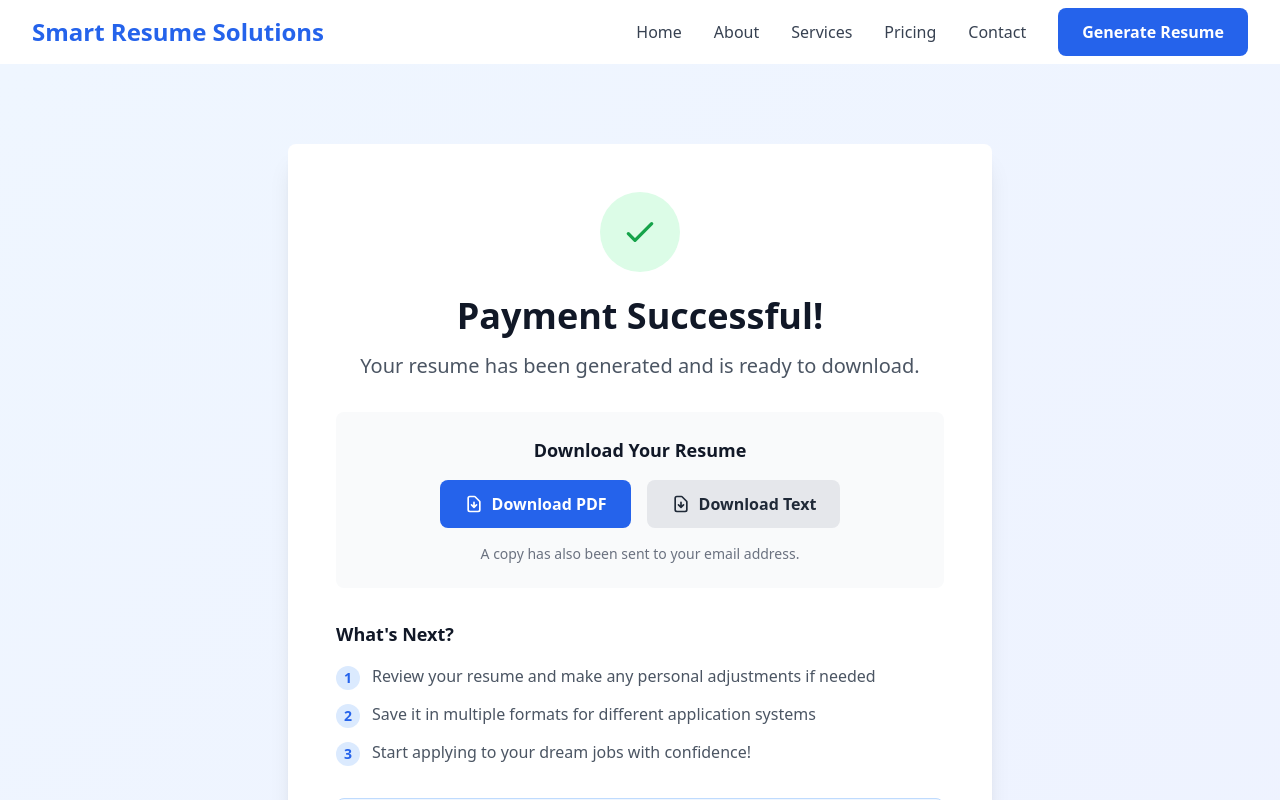
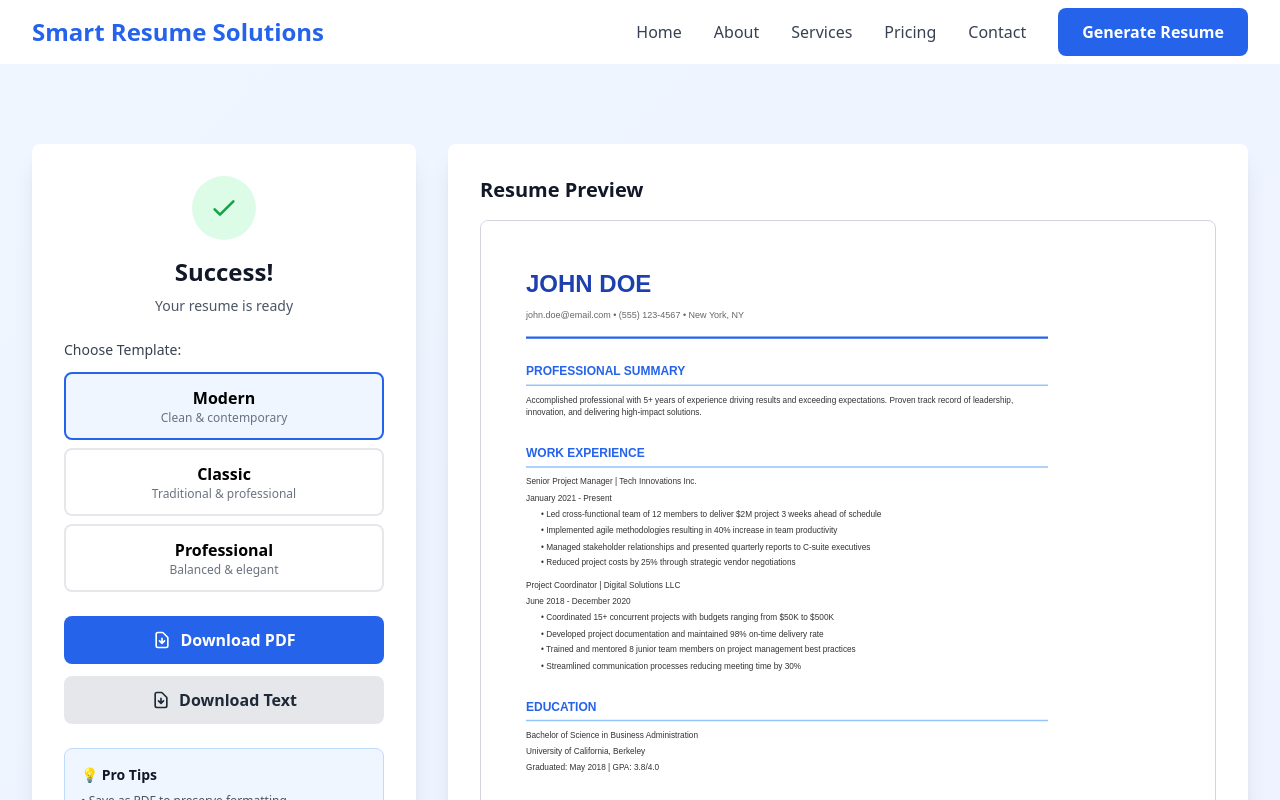
Before and after one commit to smartresumegen-ctrl/Smart-Resume-Solutions, a Next.js app: page /success in a window 1280 px wide. Shown: the top 800 px of the page. Built offline with nearby package versions, Linux system fonts and the light colour scheme.

Commit message:
Add professional resume templates

```diff
--- /dev/null
+++ b/components/ResumeTemplate.js
@@ -0,0 +1,274 @@
+import React from 'react'
+
+export default function ResumeTemplate({ resumeData, template = 'modern' }) {
+  // Parse resume data (in real app, this would be structured data)
+  // For now, we'll format the text content nicely
+
+  const parseContent = (content) => {
+    if (!content) return null
+    const lines = content.split('\n')
+    return lines
+  }
+
+  const ModernTemplate = () => (
+    <div className="resume-container modern-template" style={styles.container}>
+      <div style={styles.modernHeader}>
+        <h1 style={styles.modernName}>{resumeData.name || 'Resume'}</h1>
+        <div style={styles.modernContact}>
+          {resumeData.email && <span>{resumeData.email}</span>}
+          {resumeData.phone && <span> • {resumeData.phone}</span>}
+          {resumeData.location && <span> • {resumeData.location}</span>}
+        </div>
+      </div>
+
+      <div style={styles.modernContent}>
+        {parseContent(resumeData.content)?.map((line, index) => {
+          if (line.trim() === '') return <div key={index} style={{ height: '8px' }} />
+
+          // Detect section headers (all caps or specific keywords)
+          if (line.toUpperCase() === line && line.length > 3 && line.length < 40) {
+            return (
+              <h2 key={index} style={styles.modernSectionHeader}>
+                {line}
+              </h2>
+            )
+          }
+
+          // Detect bullet points
+          if (line.trim().startsWith('•') || line.trim().startsWith('-')) {
+            return (
+              <div key={index} style={styles.modernBullet}>
+                • {line.replace(/^[•\-]\s*/, '')}
+              </div>
+            )
+          }
+
+          // Regular text
+          return <div key={index} style={styles.modernText}>{line}</div>
+        })}
+      </div>
+    </div>
+  )
+
+  const ClassicTemplate = () => (
+    <div className="resume-container classic-template" style={styles.container}>
+      <div style={styles.classicHeader}>
+        <h1 style={styles.classicName}>{resumeData.name || 'Resume'}</h1>
+        <div style={styles.classicContact}>
+          {resumeData.email && <div>{resumeData.email}</div>}
+          {resumeData.phone && <div>{resumeData.phone}</div>}
+          {resumeData.location && <div>{resumeData.location}</div>}
+        </div>
+      </div>
+
+      <div style={styles.classicDivider}></div>
+
+      <div style={styles.classicContent}>
+        {parseContent(resumeData.content)?.map((line, index) => {
+          if (line.trim() === '') return <div key={index} style={{ height: '10px' }} />
+
+          if (line.toUpperCase() === line && line.length > 3 && line.length < 40) {
+            return (
+              <h2 key={index} style={styles.classicSectionHeader}>
+                {line}
+              </h2>
+            )
+          }
+
+          if (line.trim().startsWith('•') || line.trim().startsWith('-')) {
+            return (
+              <div key={index} style={styles.classicBullet}>
+                • {line.replace(/^[•\-]\s*/, '')}
+              </div>
+            )
+          }
+
+          return <div key={index} style={styles.classicText}>{line}</div>
+        })}
+      </div>
+    </div>
+  )
+
+  const ProfessionalTemplate = () => (
+    <div className="resume-container professional-template" style={styles.container}>
+      <div style={styles.professionalHeader}>
+        <h1 style={styles.professionalName}>{resumeData.name || 'Resume'}</h1>
+        <div style={styles.professionalContact}>
+          {resumeData.email} {resumeData.phone && `| ${resumeData.phone}`} {resumeData.location && `| ${resumeData.location}`}
+        </div>
+      </div>
+
+      <div style={styles.professionalContent}>
+        {parseContent(resumeData.content)?.map((line, index) => {
+          if (line.trim() === '') return <div key={index} style={{ height: '10px' }} />
+
+          if (line.toUpperCase() === line && line.length > 3 && line.length < 40) {
+            return (
+              <h2 key={index} style={styles.professionalSectionHeader}>
+                {line}
+              </h2>
+            )
+          }
+
+          if (line.trim().startsWith('•') || line.trim().startsWith('-')) {
+            return (
+              <div key={index} style={styles.professionalBullet}>
+                • {line.replace(/^[•\-]\s*/, '')}
+              </div>
+            )
+          }
+
+          return <div key={index} style={styles.professionalText}>{line}</div>
+        })}
+      </div>
+    </div>
+  )
+
+  // Render the selected template
+  const templates = {
+    modern: ModernTemplate,
+    classic: ClassicTemplate,
+    professional: ProfessionalTemplate,
+  }
+
+  const TemplateComponent = templates[template] || ModernTemplate
+
+  return <TemplateComponent />
+}
+
+// Styles for each template
+const styles = {
+  container: {
+    width: '816px',
+    minHeight: '1056px',
+    padding: '60px',
+    backgroundColor: 'white',
+    fontFamily: 'Arial, sans-serif',
+    color: '#333',
+  },
+
+  // Modern Template Styles
+  modernHeader: {
+    borderBottom: '3px solid #2563eb',
+    paddingBottom: '20px',
+    marginBottom: '30px',
+  },
+  modernName: {
+    fontSize: '32px',
+    fontWeight: 'bold',
+    color: '#1e40af',
+    margin: '0 0 8px 0',
+  },
+  modernContact: {
+    fontSize: '12px',
+    color: '#666',
+  },
+  modernContent: {
+    fontSize: '11px',
+    lineHeight: '1.6',
+  },
+  modernSectionHeader: {
+    fontSize: '16px',
+    fontWeight: 'bold',
+    color: '#2563eb',
+    marginTop: '20px',
+    marginBottom: '10px',
+    borderBottom: '2px solid #93c5fd',
+    paddingBottom: '5px',
+  },
+  modernBullet: {
+    marginLeft: '20px',
+    marginBottom: '4px',
+    fontSize: '11px',
+  },
+  modernText: {
+    marginBottom: '4px',
+    fontSize: '11px',
+  },
+
+  // Classic Template Styles
+  classicHeader: {
+    textAlign: 'center',
+    marginBottom: '20px',
+  },
+  classicName: {
+    fontSize: '28px',
+    fontWeight: 'bold',
+    color: '#000',
+    margin: '0 0 10px 0',
+    textTransform: 'uppercase',
+    letterSpacing: '2px',
+  },
+  classicContact: {
+    fontSize: '11px',
+    color: '#333',
+  },
+  classicDivider: {
+    height: '2px',
+    backgroundColor: '#000',
+    marginBottom: '25px',
+  },
+  classicContent: {
+    fontSize: '11px',
+    lineHeight: '1.7',
+  },
+  classicSectionHeader: {
+    fontSize: '14px',
+    fontWeight: 'bold',
+    color: '#000',
+    marginTop: '20px',
+    marginBottom: '10px',
+    textTransform: 'uppercase',
+    letterSpacing: '1px',
+    borderBottom: '1px solid #000',
+    paddingBottom: '3px',
+  },
+  classicBullet: {
+    marginLeft: '25px',
+    marginBottom: '5px',
+    fontSize: '11px',
+  },
+  classicText: {
+    marginBottom: '5px',
+    fontSize: '11px',
+  },
+
+  // Professional Template Styles
+  professionalHeader: {
+    borderBottom: '1px solid #e5e7eb',
+    paddingBottom: '15px',
+    marginBottom: '25px',
+  },
+  professionalName: {
+    fontSize: '30px',
+    fontWeight: '600',
+    color: '#111827',
+    margin: '0 0 5px 0',
+  },
+  professionalContact: {
+    fontSize: '11px',
+    color: '#6b7280',
+  },
+  professionalContent: {
+    fontSize: '11px',
+    lineHeight: '1.6',
+  },
+  professionalSectionHeader: {
+    fontSize: '15px',
+    fontWeight: '600',
+    color: '#374151',
+    marginTop: '20px',
+    marginBottom: '10px',
+    paddingBottom: '5px',
+    borderBottom: '1px solid #d1d5db',
+  },
+  professionalBullet: {
+    marginLeft: '20px',
+    marginBottom: '4px',
+    fontSize: '11px',
+  },
+  professionalText: {
+    marginBottom: '4px',
+    fontSize: '11px',
+  },
+}
--- a/package.json
+++ b/package.json
@@ -15,7 +15,7 @@
     "openai": "^4.20.1",
     "aws-sdk": "^2.1498.0",
     "stripe": "^14.5.0",
-    "jspdf": "^2.5.1"
+    "react-to-print": "^2.14.15"
   },
   "devDependencies": {
     "autoprefixer": "^10.4.16",
--- a/pages/success.js
+++ b/pages/success.js
@@ -1,71 +1,67 @@
-import { useState, useEffect } from 'react'
+import { useState, useEffect, useRef } from 'react'
 import Head from 'next/head'
 import Link from 'next/link'
+import { useReactToPrint } from 'react-to-print'
 import Navbar from '../components/Navbar'
 import Footer from '../components/Footer'
+import ResumeTemplate from '../components/ResumeTemplate'
 
 export default function Success() {
   const [resumeData, setResumeData] = useState(null)
+  const [selectedTemplate, setSelectedTemplate] = useState('modern')
+  const componentRef = useRef()
 
   useEffect(() => {
-    // In a real app, you'd fetch the resume data from your backend
-    // For now, we'll create a sample resume
+    // Sample resume data - in production, this would come from your API
     const sampleResume = {
-      name: "Sample Resume",
-      content: `JOHN DOE
-john@example.com | (555) 123-4567 | New York, NY
-
-PROFESSIONAL SUMMARY
-Results-driven professional with expertise in delivering high-quality solutions and exceeding expectations.
+      name: "JOHN DOE",
+      email: "john.doe@email.com",
+      phone: "(555) 123-4567",
+      location: "New York, NY",
+      content: `PROFESSIONAL SUMMARY
+Accomplished professional with 5+ years of experience driving results and exceeding expectations. Proven track record of leadership, innovation, and delivering high-impact solutions.
 
 WORK EXPERIENCE
-Senior Professional | Example Company | 2020-Present
-- Led successful projects resulting in measurable improvements
-- Collaborated with cross-functional teams to achieve objectives
-- Implemented innovative solutions to complex challenges
+Senior Project Manager | Tech Innovations Inc.
+January 2021 - Present
+- Led cross-functional team of 12 members to deliver $2M project 3 weeks ahead of schedule
+- Implemented agile methodologies resulting in 40% increase in team productivity
+- Managed stakeholder relationships and presented quarterly reports to C-suite executives
+- Reduced project costs by 25% through strategic vendor negotiations
+
+Project Coordinator | Digital Solutions LLC
+June 2018 - December 2020
+- Coordinated 15+ concurrent projects with budgets ranging from $50K to $500K
+- Developed project documentation and maintained 98% on-time delivery rate
+- Trained and mentored 8 junior team members on project management best practices
+- Streamlined communication processes reducing meeting time by 30%
 
 EDUCATION
-Bachelor's Degree | University Name | 2016-2020
+Bachelor of Science in Business Administration
+University of California, Berkeley
+Graduated: May 2018 | GPA: 3.8/4.0
 
 SKILLS
-- Professional Communication
-- Project Management
-- Problem Solving
-- Team Leadership`
+Project Management • Agile/Scrum • Stakeholder Relations • Budget Management • Risk Analysis • Team Leadership • Microsoft Project • JIRA • Salesforce • Data Analysis • Strategic Planning
+
+CERTIFICATIONS
+- Project Management Professional (PMP) - PMI, 2021
+- Certified ScrumMaster (CSM) - Scrum Alliance, 2020
+- Six Sigma Green Belt - ASQ, 2019`
     }
     setResumeData(sampleResume)
   }, [])
 
-  const downloadPDF = async () => {
-    try {
-      const { jsPDF } = await import('jspdf')
-      const doc = new jsPDF()
-
-      // Add content to PDF
-      const lines = resumeData.content.split('\n')
-      let yPosition = 20
-
-      lines.forEach((line) => {
-        if (yPosition > 280) {
-          doc.addPage()
-          yPosition = 20
-        }
-        doc.text(line, 20, yPosition)
-        yPosition += 7
+  const handlePrint = useReactToPrint({
+    content: () => componentRef.current,
+    documentTitle: 'Resume',
   })
-
-      // Save the PDF
-      doc.save('resume.pdf')
-    } catch (error) {
-      console.error('Error generating PDF:', error)
-      alert('Error generating PDF. Please try again.')
-    }
-  }
 
   const downloadText = () => {
     if (!resumeData) return
 
-    const blob = new Blob([resumeData.content], { type: 'text/plain' })
+    const fullContent = `${resumeData.name}\n${resumeData.email} | ${resumeData.phone} | ${resumeData.location}\n\n${resumeData.content}`
+    const blob = new Blob([fullContent], { type: 'text/plain' })
     const url = window.URL.createObjectURL(blob)
     const link = document.createElement('a')
     link.href = url
@@ -85,27 +81,71 @@ SKILLS
       <Navbar />
 
       <div className="min-h-screen bg-gradient-to-br from-blue-50 to-indigo-50 py-20">
-        <div className="max-w-3xl mx-auto px-4 sm:px-6 lg:px-8">
-          <div className="bg-white rounded-lg shadow-xl p-12 text-center">
-            <div className="w-20 h-20 bg-green-100 rounded-full flex items-center justify-center mx-auto mb-6">
-              <svg className="w-10 h-10 text-green-600" fill="none" stroke="currentColor" viewBox="0 0 24 24">
+        <div className="max-w-7xl mx-auto px-4 sm:px-6 lg:px-8">
+          <div className="grid grid-cols-1 lg:grid-cols-3 gap-8">
+            {/* Left Column - Actions */}
+            <div className="lg:col-span-1">
+              <div className="bg-white rounded-lg shadow-xl p-8 sticky top-8">
+                <div className="w-16 h-16 bg-green-100 rounded-full flex items-center justify-center mx-auto mb-4">
+                  <svg className="w-8 h-8 text-green-600" fill="none" stroke="currentColor" viewBox="0 0 24 24">
                     <path strokeLinecap="round" strokeLinejoin="round" strokeWidth={2} d="M5 13l4 4L19 7" />
                   </svg>
                 </div>
 
-            <h1 className="text-4xl font-bold text-gray-900 mb-4">
-              Payment Successful!
+                <h1 className="text-2xl font-bold text-gray-900 mb-2 text-center">
+                  Success!
                 </h1>
-            <p className="text-xl text-gray-600 mb-8">
-              Your resume has been generated and is ready to download.
+                <p className="text-gray-600 mb-6 text-center text-sm">
+                  Your resume is ready
                 </p>
 
-            <div className="bg-gray-50 rounded-lg p-6 mb-8">
-              <h2 className="text-lg font-semibold text-gray-900 mb-4">Download Your Resume</h2>
-              <div className="flex flex-col sm:flex-row gap-4 justify-center">
+                {/* Template Selector */}
+                <div className="mb-6">
+                  <label className="block text-sm font-medium text-gray-700 mb-3">
+                    Choose Template:
+                  </label>
+                  <div className="space-y-2">
                     <button
-                  onClick={downloadPDF}
-                  className="btn-primary flex items-center justify-center"
+                      onClick={() => setSelectedTemplate('modern')}
+                      className={`w-full py-3 px-4 rounded-lg border-2 transition ${
+                        selectedTemplate === 'modern'
+                          ? 'border-primary-600 bg-primary-50'
+                          : 'border-gray-200 hover:border-primary-300'
+                      }`}
+                    >
+                      <div className="font-semibold">Modern</div>
+                      <div className="text-xs text-gray-500">Clean & contemporary</div>
+                    </button>
+                    <button
+                      onClick={() => setSelectedTemplate('classic')}
+                      className={`w-full py-3 px-4 rounded-lg border-2 transition ${
+                        selectedTemplate === 'classic'
+                          ? 'border-primary-600 bg-primary-50'
+                          : 'border-gray-200 hover:border-primary-300'
+                      }`}
+                    >
+                      <div className="font-semibold">Classic</div>
+                      <div className="text-xs text-gray-500">Traditional & professional</div>
+                    </button>
+                    <button
+                      onClick={() => setSelectedTemplate('professional')}
+                      className={`w-full py-3 px-4 rounded-lg border-2 transition ${
+                        selectedTemplate === 'professional'
+                          ? 'border-primary-600 bg-primary-50'
+                          : 'border-gray-200 hover:border-primary-300'
+                      }`}
+                    >
+                      <div className="font-semibold">Professional</div>
+                      <div className="text-xs text-gray-500">Balanced & elegant</div>
+                    </button>
+                  </div>
+                </div>
+
+                {/* Download Buttons */}
+                <div className="space-y-3 mb-6">
+                  <button
+                    onClick={handlePrint}
+                    className="w-full btn-primary flex items-center justify-center"
                   >
                     <svg className="w-5 h-5 mr-2" fill="none" stroke="currentColor" viewBox="0 0 24 24">
                       <path strokeLinecap="round" strokeLinejoin="round" strokeWidth={2} d="M12 10v6m0 0l-3-3m3 3l3-3m2 8H7a2 2 0 01-2-2V5a2 2 0 012-2h5.586a1 1 0 01.707.293l5.414 5.414a1 1 0 01.293.707V19a2 2 0 01-2 2z" />
@@ -114,7 +154,7 @@ SKILLS
                   </button>
                   <button
                     onClick={downloadText}
-                  className="btn-secondary flex items-center justify-center"
+                    className="w-full btn-secondary flex items-center justify-center"
                   >
                     <svg className="w-5 h-5 mr-2" fill="none" stroke="currentColor" viewBox="0 0 24 24">
                       <path strokeLinecap="round" strokeLinejoin="round" strokeWidth={2} d="M12 10v6m0 0l-3-3m3 3l3-3m2 8H7a2 2 0 01-2-2V5a2 2 0 012-2h5.586a1 1 0 01.707.293l5.414 5.414a1 1 0 01.293.707V19a2 2 0 01-2 2z" />
@@ -122,59 +162,47 @@ SKILLS
                     Download Text
                   </button>
                 </div>
-              <p className="text-sm text-gray-500 mt-4">
-                A copy has also been sent to your email address.
-              </p>
+
+                {/* Pro Tips */}
+                <div className="bg-blue-50 border border-blue-200 rounded-lg p-4 mb-6">
+                  <h3 className="text-sm font-semibold text-gray-900 mb-2">💡 Pro Tips</h3>
+                  <ul className="space-y-1 text-xs text-gray-600">
+                    <li>• Save as PDF to preserve formatting</li>
+                    <li>• Tailor for each job application</li>
+                    <li>• Proofread carefully before sending</li>
+                    <li>• Keep to 1-2 pages maximum</li>
+                  </ul>
                 </div>
 
-            <div className="text-left mb-8">
-              <h3 className="text-lg font-semibold text-gray-900 mb-4">What's Next?</h3>
-              <div className="space-y-3">
-                <div className="flex items-start">
-                  <div className="w-6 h-6 bg-primary-100 rounded-full flex items-center justify-center mr-3 mt-0.5 flex-shrink-0">
-                    <span className="text-primary-600 text-sm font-bold">1</span>
-                  </div>
-                  <p className="text-gray-600">Review your resume and make any personal adjustments if needed</p>
-                </div>
-                <div className="flex items-start">
-                  <div className="w-6 h-6 bg-primary-100 rounded-full flex items-center justify-center mr-3 mt-0.5 flex-shrink-0">
-                    <span className="text-primary-600 text-sm font-bold">2</span>
-                  </div>
-                  <p className="text-gray-600">Save it in multiple formats for different application systems</p>
-                </div>
-                <div className="flex items-start">
-                  <div className="w-6 h-6 bg-primary-100 rounded-full flex items-center justify-center mr-3 mt-0.5 flex-shrink-0">
-                    <span className="text-primary-600 text-sm font-bold">3</span>
-                  </div>
-                  <p className="text-gray-600">Start applying to your dream jobs with confidence!</p>
+                {/* Actions */}
+                <div className="space-y-2">
+                  <Link href="/" className="block w-full text-center btn-secondary">
+                    Back to Home
+                  </Link>
+                  <Link href="/generate" className="block w-full text-center text-primary-600 hover:text-primary-700 text-sm font-medium">
+                    Create Another Resume
+                  </Link>
                 </div>
               </div>
             </div>
 
-            <div className="bg-blue-50 border border-blue-200 rounded-lg p-6 text-left mb-8">
-              <h3 className="text-lg font-semibold text-gray-900 mb-3">💡 Pro Tips</h3>
-              <ul className="space-y-2 text-gray-600">
-                <li>• Tailor your resume slightly for each job application</li>
-                <li>• Use keywords from the job description</li>
-                <li>• Keep your resume to 1-2 pages maximum</li>
-                <li>• Proofread carefully before submitting</li>
-                <li>• Save as PDF to preserve formatting</li>
-              </ul>
+            {/* Right Column - Preview */}
+            <div className="lg:col-span-2">
+              <div className="bg-white rounded-lg shadow-xl p-8">
+                <h2 className="text-xl font-bold text-gray-900 mb-4">Resume Preview</h2>
+                <div className="border border-gray-300 rounded-lg overflow-hidden">
+                  <div style={{ transform: 'scale(0.75)', transformOrigin: 'top left', width: '133.33%' }}>
+                    <div ref={componentRef}>
+                      {resumeData && (
+                        <ResumeTemplate
+                          resumeData={resumeData}
+                          template={selectedTemplate}
+                        />
+                      )}
                     </div>
-
-            <div className="flex flex-col sm:flex-row gap-4 justify-center">
-              <Link href="/" className="btn-primary">
-                Back to Home
-              </Link>
-              <Link href="/generate" className="btn-secondary">
-                Create Another Resume
-              </Link>
                   </div>
-
-            <div className="mt-8 pt-8 border-t border-gray-200">
-              <p className="text-gray-600">
-                Need help? <Link href="/contact" className="text-primary-600 hover:text-primary-700 font-medium">Contact our support team</Link>
-              </p>
+                </div>
+              </div>
             </div>
           </div>
         </div>
```
Also changed, not shown: 2 other files (tests, documents, lock files or other folders). Lines whose indentation alone changed are shown as unchanged.
